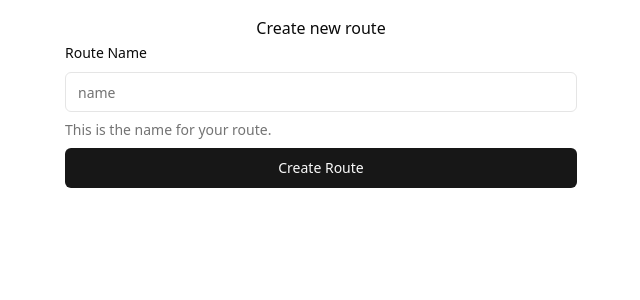
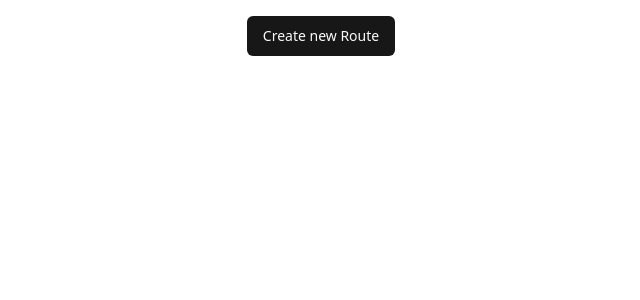
Before and after one commit to skullerj/tube-creawlers, a Next.js app: page / in a window 1280 px wide. Shown: the top 300 px of the page, without its empty margins (319-959 px from the left). Built offline with nearby package versions, Linux system fonts and the light colour scheme.

Commit message:
feat: add separate route for create form

```diff
--- a/src/app/form.tsx
+++ b/src/app/create/page.tsx
@@ -18,7 +18,7 @@ import { z } from "zod";
 const schema = z.object({
 	name: z.string().min(2, "Needs to have at least 2 characters"),
 });
-export function RouteForm() {
+export default function Create() {
 	const form = useForm({
 		resolver: zodResolver(schema),
 		defaultValues: {
--- a/src/app/layout.tsx
+++ b/src/app/layout.tsx
@@ -19,7 +19,7 @@ export default function RootLayout({
 		<html lang="en">
 			<body
 				className={cn(
-					"main-h-screen bg-background font-sans atialised",
+					"flex w-screen h-screen flex-col items-center p-4 bg-background font-sans atialised",
 					fontSans.variable,
 				)}
 			>
--- a/src/app/page.tsx
+++ b/src/app/page.tsx
@@ -1,9 +1,11 @@
-import { RouteForm } from "./form";
+import { Button } from "@/components/ui/button";
+import Link from "next/link";
 export default function Home() {
 	return (
-		<main className="flex w-screen h-screen flex-col items-center p-4">
-			<h1>Create new route</h1>
-			<RouteForm />
+		<main>
+			<Button>
+				<Link href="/create"> Create new Route</Link>
+			</Button>
 		</main>
 	);
 }
```
